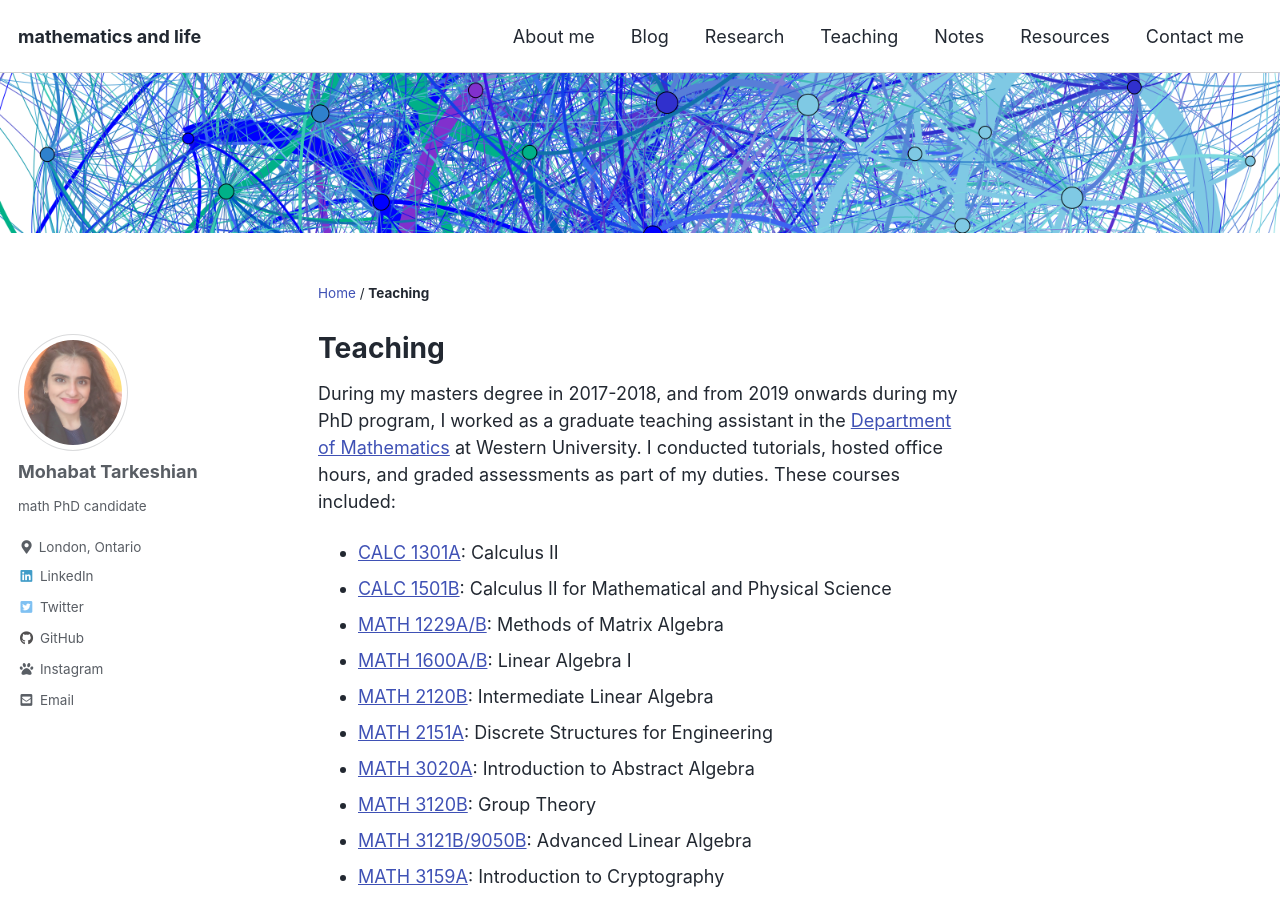
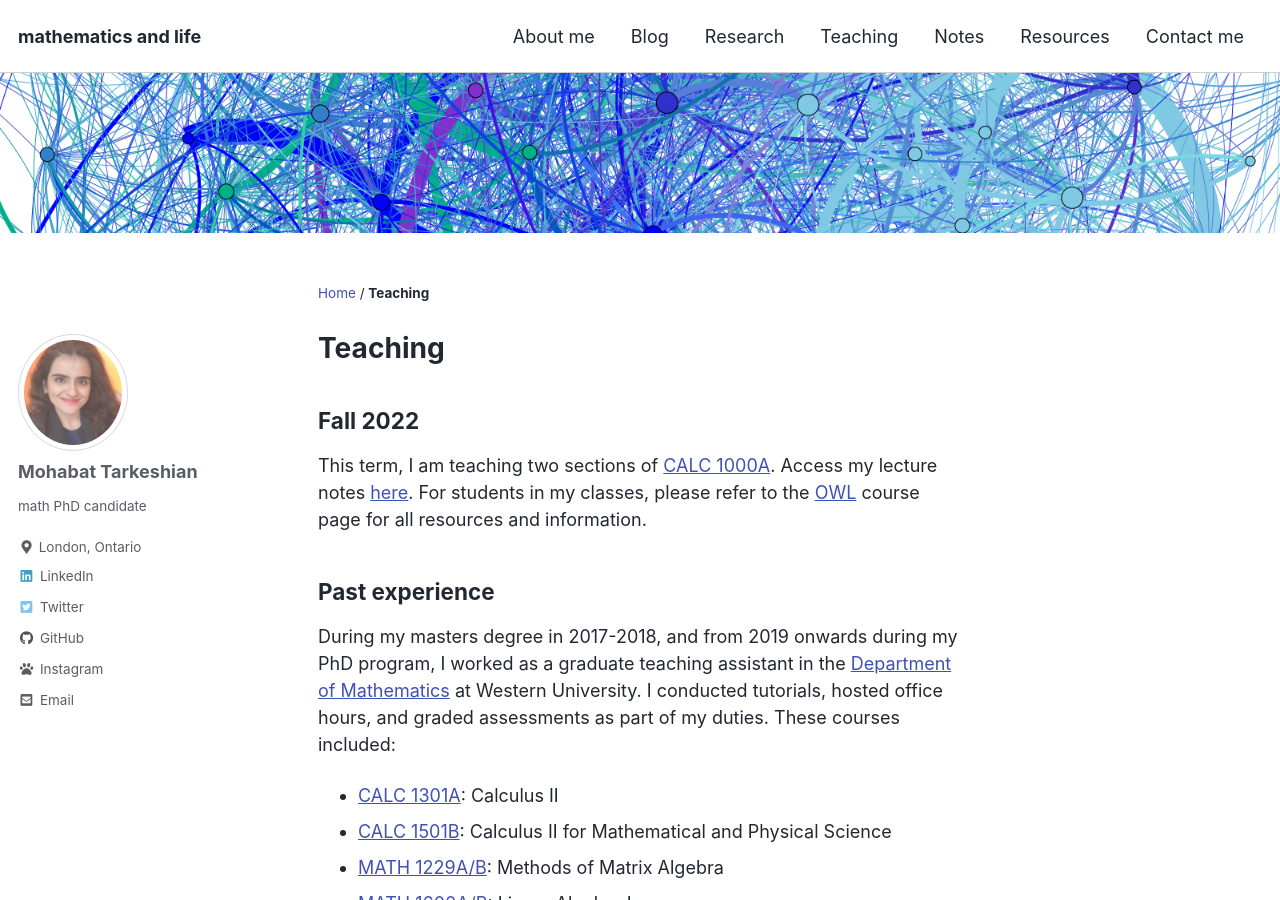
Before and after one commit to mohabatt/mohabatt.github.io, a Jekyll site: the page built from teaching.md, in a window 1280 px wide and 900 px high. Built offline with Jekyll 4.4.1, drawn with Linux system fonts in a browser that asks for light colours; cached includes are drawn as plain includes.

Commit message:
added fall 2022 info

```diff
--- a/teaching.md
+++ b/teaching.md
@@ -3,6 +3,10 @@ layout: home
 title: Teaching
 usemathjax: true
 ---
+## Fall 2022
+This term, I am teaching two sections of [CALC 1000A](https://www.uwo.ca/math/undergraduate/current_students/course_information/course-outlines-directory/2022/CA1000A_blended.pdf). Access my lecture notes [here](https://www.dropbox.com/sh/5jp1i1fh25br3sf/AAB7AT7WPBLttaZcJcFuTScka?dl=0). For students in my classes, please refer to the [OWL](https://owl.uwo.ca/portal) course page for all resources and information.
+
+## Past experience
 During my masters degree in 2017-2018, and from 2019 onwards during my PhD program, I worked as a graduate teaching assistant in the [Department of Mathematics](https://www.math.uwo.ca/) at Western University. I conducted tutorials, hosted office hours, and graded assessments as part of my duties. These courses included:
 - [CALC 1301A](https://www.math.uwo.ca/undergraduate/current_students/course_information/course-outlines-directory/2020/CA1301B_2021.pdf): Calculus II
 - [CALC 1501B](https://www.math.uwo.ca/undergraduate/current_students/course_information/course-outlines-directory/2020/CALC-1501B.pdf): Calculus II for Mathematical and Physical Science
```
